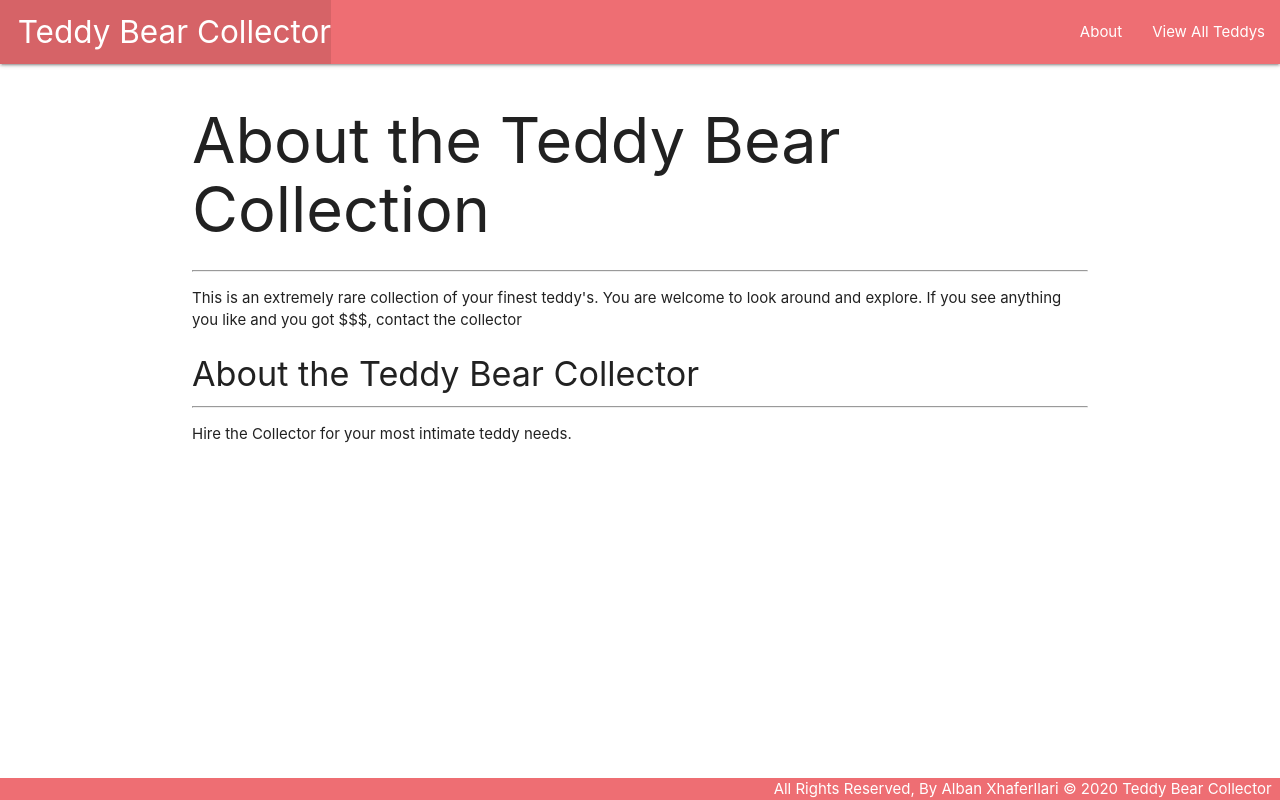
After one commit to xhaferllari11/teddy_bear_collector, a Django app: page /about/ in a window 1280 px wide. The commit adds this page. Run offline with Django 3.2, Linux system fonts and the light colour scheme.

Commit message:
created pages and links

```diff
--- /dev/null
+++ b/main_app/static/css/style.css
@@ -0,0 +1,14 @@
+body {
+    display: flex;
+    min-height: 100vh;
+    flex-direction: column;
+  }
+
+  main {
+    flex: 1 0 auto;
+  }
+
+  footer.page-footer {
+    padding-top: 0;
+    text-align: right;
+  }
--- /dev/null
+++ b/main_app/templates/about.html
@@ -0,0 +1,13 @@
+{% extends 'base.html' %}
+{% block content %}
+
+<h1>About the Teddy Bear Collection</h1>
+<hr>
+<p>This is an extremely rare collection of your finest teddy's. You are welcome to look around and explore. If you see anything you like and you got $$$, contact the collector</p>
+
+
+<h4>About the Teddy Bear Collector</h4>
+<hr>
+<p>Hire the Collector for your most intimate teddy needs.</p>
+
+{% endblock%}
--- a/main_app/templates/base.html
+++ b/main_app/templates/base.html
@@ -19,7 +19,7 @@
                 </ul>
                 <ul class="right">
                     <li><a href="/about">About</a></li>
-                    <li><a href="/cats">View All Teddys</a></li>
+                    <li><a href="/teddys">View All Teddys</a></li>
                 </ul>
             </div>
         </nav>
@@ -32,7 +32,7 @@
 
     </main>
   	<footer class="page-footer">
-       <div class="right">All Rights Reserved, &copy; 2020 Teddy Bear Collector &nbsp;</div>
+       <div class="right">All Rights Reserved, By Alban Xhaferllari &copy; 2020 Teddy Bear Collector &nbsp;</div>
     </footer>
 </body>
 </html>
--- a/main_app/templates/home.html
+++ b/main_app/templates/home.html
@@ -1,6 +1,6 @@
 {% extends 'base.html' %}
 {% block content %}
 
-<h1>Alban is cool</h1>
+<h1>Welcome, come check out my Teddy Bears</h1>
 
 {% endblock%}
--- a/main_app/urls.py
+++ b/main_app/urls.py
@@ -3,5 +3,7 @@ from . import views
 
 
 urlpatterns = [
-    path('', views.home, name='home')
+    path('', views.home, name='home'),
+    path('about/', views.about, name='about'),
+    path('teddys/', views.index, name='index'),
 ]
--- a/main_app/views.py
+++ b/main_app/views.py
@@ -5,3 +5,9 @@ from django.http import HttpResponse
 
 def home(request):
     return render(request, 'home.html')
+
+def about(request):
+    return render(request, 'about.html')
+
+def index(request):
+    return render(request, 'teddys/index.html')
```
Also changed, not shown: main_app/templates/teddys/index.html (added, +7 -0 lines).
